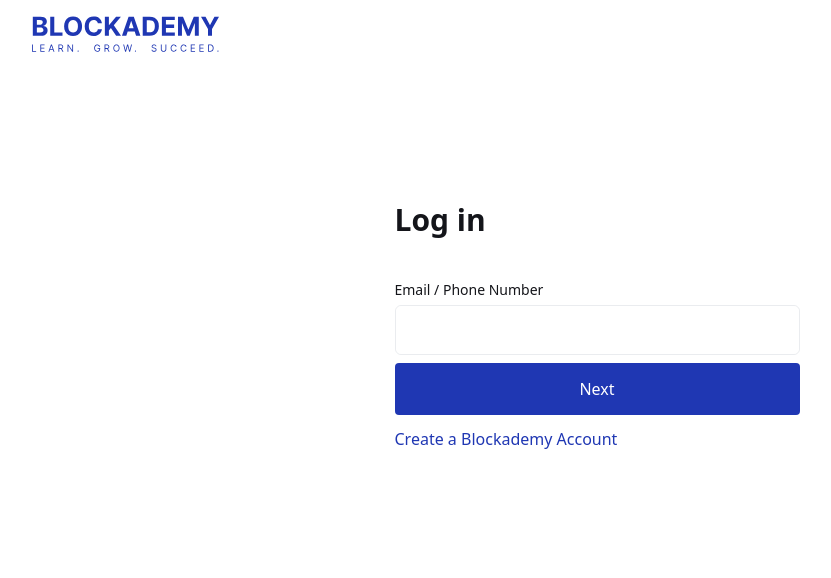
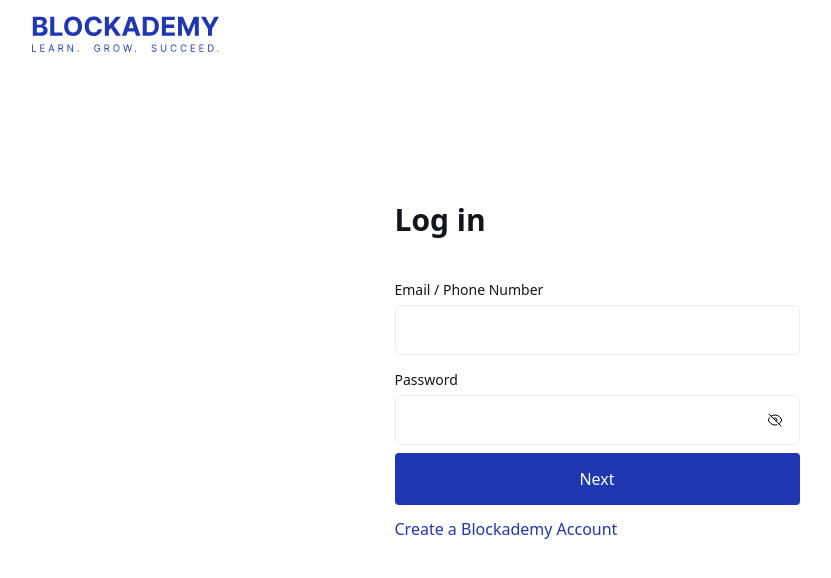
Before and after one commit to nexm-io/blockademy-fe, a Next.js app: page /login in a window 1280 px wide. Shown: the top 578 px of the page, without its empty margins (43-874 px from the left). Built offline with nearby package versions, Linux system fonts and the light colour scheme.

Commit message:
feat(login): add password field

```diff
--- a/redux/features/auth/action.ts
+++ b/redux/features/auth/action.ts
@@ -4,7 +4,7 @@ import api from "@/services/axios";
 
 export const loginAuth = createAsyncThunk(
   "auth/login",
-  async (userLogin: Pick<User, "email">) => {
+  async (userLogin: Pick<User, "email" | "password">) => {
     const response = await api.post("/api/login", userLogin);
     return response.data;
   }
--- a/views/Login/Login.tsx
+++ b/views/Login/Login.tsx
@@ -1,6 +1,6 @@
 "use client";
 import Link from "next/link";
-import React from "react";
+import React, { useState } from "react";
 import { useForm } from "react-hook-form";
 import { yupResolver } from "@hookform/resolvers/yup";
 import * as Yup from "yup";
@@ -9,6 +9,10 @@ import Button from "@/components/Common/Button";
 import { useRouter } from "next/navigation";
 import { useAppDispatch } from "@/redux/hook";
 import { loginAuth } from "@/redux/features/auth/action";
+import keyIcon from "@/public/icons/key.svg";
+import eyeCloseIcon from "@/public/icons/eyeclose.svg";
+import eyeIcon from "@/public/icons/eye.svg";
+import Image from "next/image";
 const schema = Yup.object({
   email: Yup.string()
     .required("Please enter your email address")
@@ -16,11 +20,20 @@ const schema = Yup.object({
     .trim()
     .min(8, "Length from 8 - 160 characters")
     .max(160, "Length from 8 - 160 characters"),
+  password: Yup.string()
+    .required("Please enter your password")
+    .matches(
+      /^(?=.*[A-Za-z])(?=.*\d)(?=.*[@$!%*#?&])[A-Za-z\d@$!%*#?&]{8,}$/,
+      "Password must have a lowercase letter, a number and one special character"
+    )
+    .min(8, "Length from 8 - 160 characters")
+    .max(160, "Length from 8 - 160 characters"),
 });
 
 type FormLogin = Yup.InferType<typeof schema>;
 
 const Login = () => {
+  const [togglePassword, setTogglePassword] = useState(false);
   const dispatch = useAppDispatch();
   const { push } = useRouter();
   const {
@@ -68,6 +81,44 @@ const Login = () => {
           {errors?.email && (
             <div className="text-red-500 text-sm mt-1">
               {errors.email.message}
+            </div>
+          )}
+
+          <div className="mt-3 mb-1">
+            <label
+              htmlFor="password"
+              className="text-black-100 text-sm font-normal leading-5 cursor-pointer"
+            >
+              Password
+            </label>
+          </div>
+          <div className="flex items-center border border-white-300 w-full rounded-md bg-white-100">
+            <Input
+              name="password"
+              id="password"
+              type={togglePassword ? "text" : "password"}
+              register={register}
+            />
+            {!togglePassword ? (
+              <Image
+                src={eyeCloseIcon}
+                onClick={() => setTogglePassword(true)}
+                alt="eye-show"
+                className="w-4 h-4 mr-4 cursor-pointer"
+              />
+            ) : (
+              <Image
+                src={eyeIcon}
+                onClick={() => setTogglePassword(false)}
+                alt="eye-show"
+                className="w-4 h-4 mr-4 cursor-pointer"
+              />
+            )}
+          </div>
+
+          {errors?.password && (
+            <div className="text-red-500 text-sm mt-1">
+              {errors.password.message}
             </div>
           )}
 
--- a/views/Register/Register.tsx
+++ b/views/Register/Register.tsx
@@ -2,8 +2,6 @@
 import FormOtp from "@/views/Register/FormOtp";
 import FormPanel from "@/views/Register/FormPanel";
 import FormRegister from "@/views/Register/FormRegister";
-import Image from "next/image";
-import logoBanner from "@/public/images/home/logo-footer.png"
 import React, { useState } from "react";
 
 const Register = () => {
```
